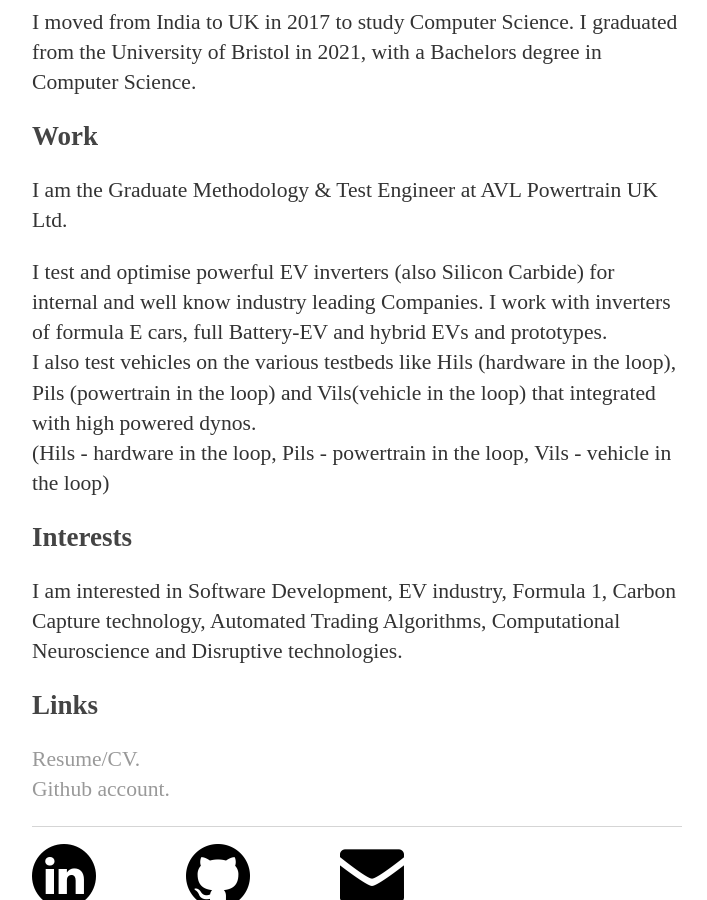
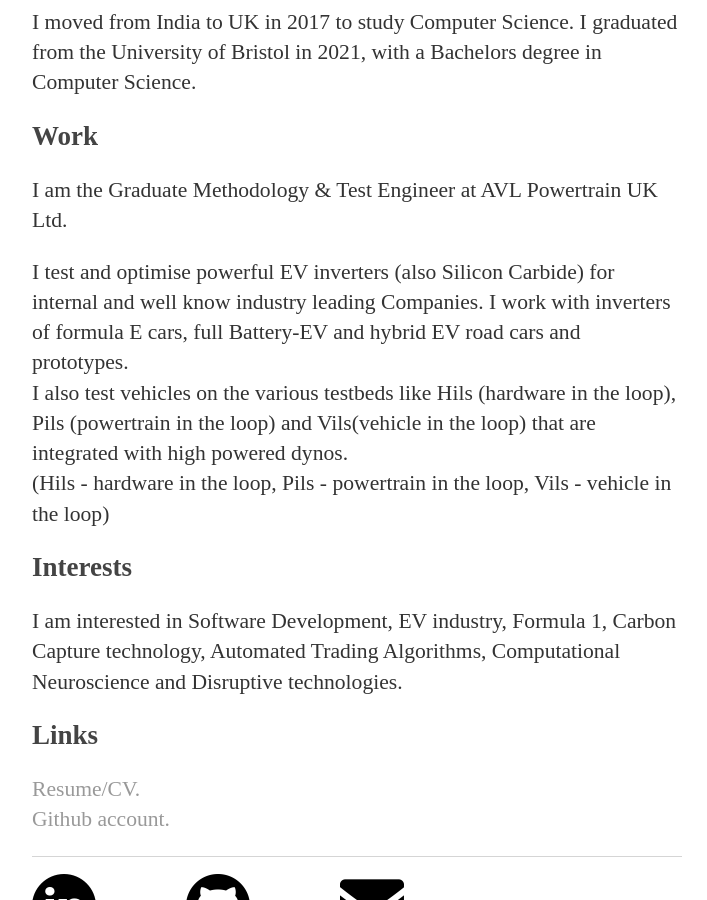
Before and after one commit to yash110698/yash110698.github.io, a Jekyll site: the page built from index.html, in a window 1280 px wide and 900 px high, scrolled down 1320 px. Shown: the whole window, without its empty margins (283-990 px from the left). Built offline with Jekyll 4.4.1, drawn with Linux system fonts in a browser that asks for light colours.

Commit message:
Update index.html

```diff
--- a/index.html
+++ b/index.html
@@ -32,10 +32,10 @@
 
 <p>
   I test and optimise powerful EV inverters (also Silicon Carbide) for internal and well know industry leading Companies.
-  I work with inverters of formula E cars, full Battery-EV and hybrid EVs and prototypes.
+  I work with inverters of formula E cars, full Battery-EV and hybrid EV road cars and prototypes.
   <br>
   I also test vehicles on the various testbeds like Hils (hardware in the loop), Pils (powertrain in the loop)
-  and Vils(vehicle in the loop) that integrated with high powered dynos.
+  and Vils(vehicle in the loop) that are integrated with high powered dynos.
   <br>
   (Hils - hardware in the loop, Pils - powertrain in the loop, Vils - vehicle in the loop)
 </p>
```
